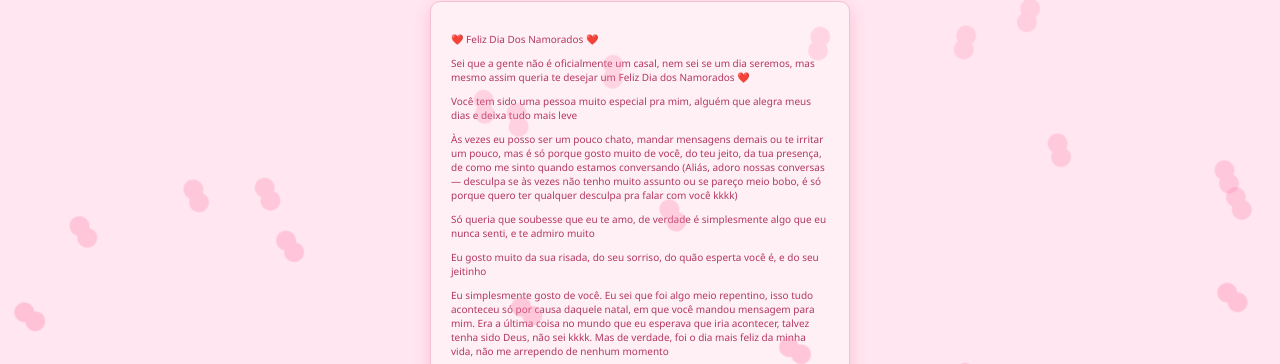
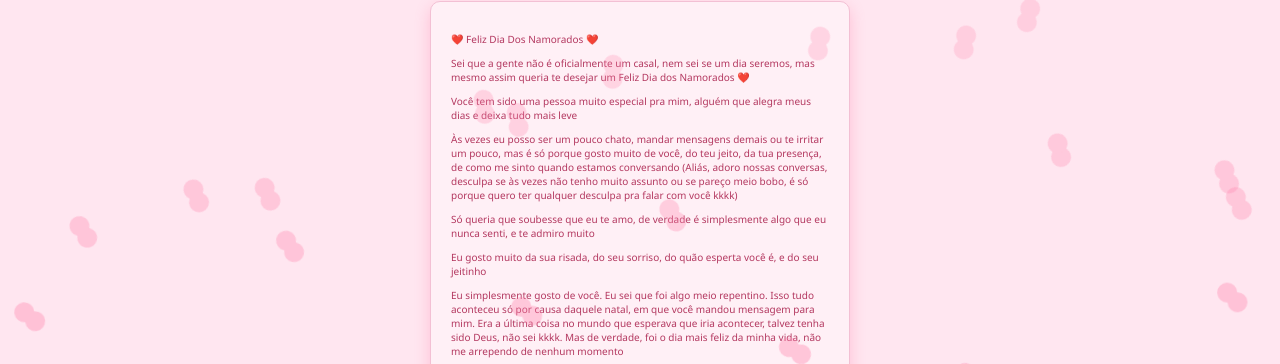
Before and after one commit to ROGERIO8BHOM/rogerio8bhom.github.io, a plain HTML site: page index.html in a window 1280 px wide. Both pictures are taken after a click on the element 640 px from the left and 400 px from the top of the page. Shown: the part 119-483 px from the top of the page. Drawn offline with Linux system fonts and the light colour scheme.

Commit message:
Atualizar o index.html

```diff
--- a/index.html
+++ b/index.html
@@ -153,10 +153,10 @@
     <p>❤️ Feliz Dia Dos Namorados ❤️</p>
     <p>Sei que a gente não é oficialmente um casal, nem sei se um dia seremos, mas mesmo assim queria te desejar um Feliz Dia dos Namorados ❤️</p>
     <p>Você tem sido uma pessoa muito especial pra mim, alguém que alegra meus dias e deixa tudo mais leve</p>
-    <p>Às vezes eu posso ser um pouco chato, mandar mensagens demais ou te irritar um pouco, mas é só porque gosto muito de você, do teu jeito, da tua presença, de como me sinto quando estamos conversando (Aliás, adoro nossas conversas — desculpa se às vezes não tenho muito assunto ou se pareço meio bobo, é só porque quero ter qualquer desculpa pra falar com você kkkk)</p>
+    <p>Às vezes eu posso ser um pouco chato, mandar mensagens demais ou te irritar um pouco, mas é só porque gosto muito de você, do teu jeito, da tua presença, de como me sinto quando estamos conversando (Aliás, adoro nossas conversas, desculpa se às vezes não tenho muito assunto ou se pareço meio bobo, é só porque quero ter qualquer desculpa pra falar com você kkkk)</p>
     <p>Só queria que soubesse que eu te amo, de verdade é simplesmente algo que eu nunca senti, e te admiro muito</p>
     <p>Eu gosto muito da sua risada, do seu sorriso, do quão esperta você é, e do seu jeitinho</p>
-    <p>Eu simplesmente gosto de você. Eu sei que foi algo meio repentino, isso tudo aconteceu só por causa daquele natal, em que você mandou mensagem para mim. Era a última coisa no mundo que eu esperava que iria acontecer, talvez tenha sido Deus, não sei kkkk. Mas de verdade, foi o dia mais feliz da minha vida, não me arrependo de nenhum momento</p>
+    <p>Eu simplesmente gosto de você. Eu sei que foi algo meio repentino. Isso tudo aconteceu só por causa daquele natal, em que você mandou mensagem para mim. Era a última coisa no mundo que esperava que iria acontecer, talvez tenha sido Deus, não sei kkkk. Mas de verdade, foi o dia mais feliz da minha vida, não me arrependo de nenhum momento</p>
     <p></p>
     <p>A e uma coisa, eu tenho algo para você, mas eu quero te entregar pessoalmente 😃</p>
     <p>Te amoooo ❤️❤️</p>
```
